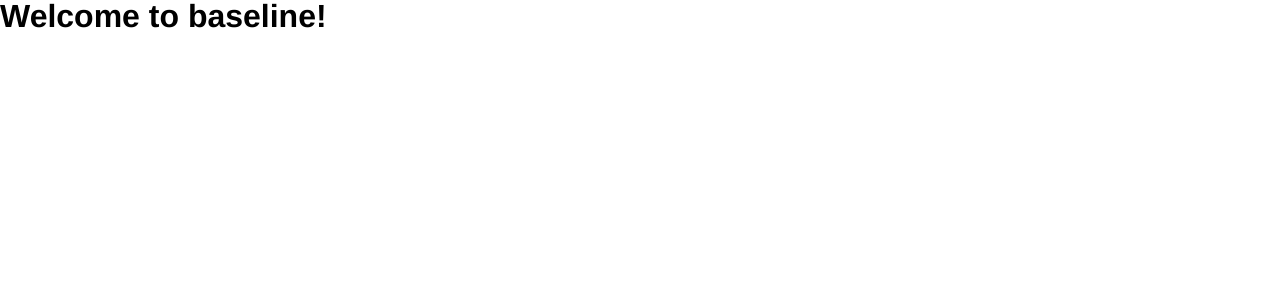
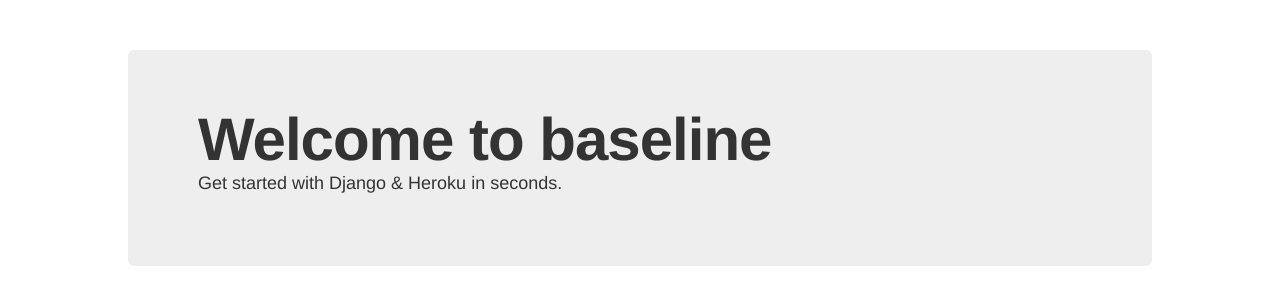
Before and after one commit to rca/django-baseline, a Django app: page / in a window 1280 px wide. Shown: the top 305 px of the page. Run offline with Django 3.2, Linux system fonts and the light colour scheme; some libraries are stand-ins or nearby versions.

Commit message:
Updated baseline for bootstrap.

```diff
--- a/baseline/static/stylesheets/baseline.css
+++ b/baseline/static/stylesheets/baseline.css
@@ -1,8 +1,17 @@
-body,h1,h2,h3,h4,h5,h6,p,td,th {
-  font-family: helvetica;
+body {
+  font-family: "Helvetica Neue", Helvetica, Arial, sans-serif;
+  margin-top: 50px;
   }
 
-h1 {
-  font-size: 2.0em;
-  font-weight: bold;
+h1,h2,h3,h4,h5,h6,p {
+  margin-left: 10px;
   }
+
+.header-ruler {
+  margin-top: 0;
+  }
+
+#page {
+  width: 1024px;
+  margin: 0px auto;
+  }
--- a/baseline/templates/baseline/base.html
+++ b/baseline/templates/baseline/base.html
@@ -4,18 +4,28 @@
         <title>{% block title %}Baseline{% endblock %}</title>
         {% block css_pre %}{% endblock %}
         <link type="text/css" rel="stylesheet" href="{% static "stylesheets/reset.css" %}" />
-        {% block css %}<link type="text/css" rel="stylesheet" href="{% static "stylesheets/baseline.css" %}" />{% endblock %}
+        {% block css %}<link type="text/css" rel="stylesheet" href="{% static "stylesheets/bootstrap.css" %}" />
+        <link type="text/css" rel="stylesheet" href="{% static "stylesheets/baseline.css" %}" />{% endblock %}
         {% block javascripts_pre %}{% endblock %}{% block default_javascripts %}
+
+        {% if debug %}
         <script type="text/javascript" src="{% static "javascripts/jquery-1.7.1.js" %}"></script>
         <script type="text/javascript" src="{% static "javascripts/underscore.js" %}"></script>
         <script type="text/javascript" src="{% static "javascripts/backbone.js" %}"></script>
+        <script type="text/javascript" src="{% static "javascripts/bootstrap.js" %}"></script>
+        {% else %}
         <script type="text/javascript" src="{% static "javascripts/jquery-1.7.1.min.js" %}"></script>
         <script type="text/javascript" src="{% static "javascripts/underscore-min.js" %}"></script>
         <script type="text/javascript" src="{% static "javascripts/backbone-min.js" %}"></script>
+        <script type="text/javascript" src="{% static "javascripts/bootstrap.min.js" %}"></script>
         <script type="text/javascript" src="{% static "javascripts/ajax_setup.js" %}"></script>
-        {% endblock default_javascripts %}{% block javascripts %}{% endblock %}
+        {% endif %}{% endblock default_javascripts %}{% block javascripts %}{% endblock %}
     </head>
     <body>
-        {% block content %}{% endblock %}
+    <div id="page">
+        <div id="content">
+            {% block content %}{% endblock %}
+        </div><!-- #content -->
+    </div><!-- #page -->
     </body>
 </html>
--- a/baseline/templates/baseline/home.html
+++ b/baseline/templates/baseline/home.html
@@ -3,5 +3,8 @@
 {% block title %}Welcome to Baseline{% endblock %}
 
 {% block content %}
-<h1>Welcome to baseline!</h1>
+<div class="hero-unit">
+  <h1>Welcome to baseline</h1>
+  <p>Get started with Django &amp; Heroku in seconds.</p>
+</div>
 {% endblock content %}
```
